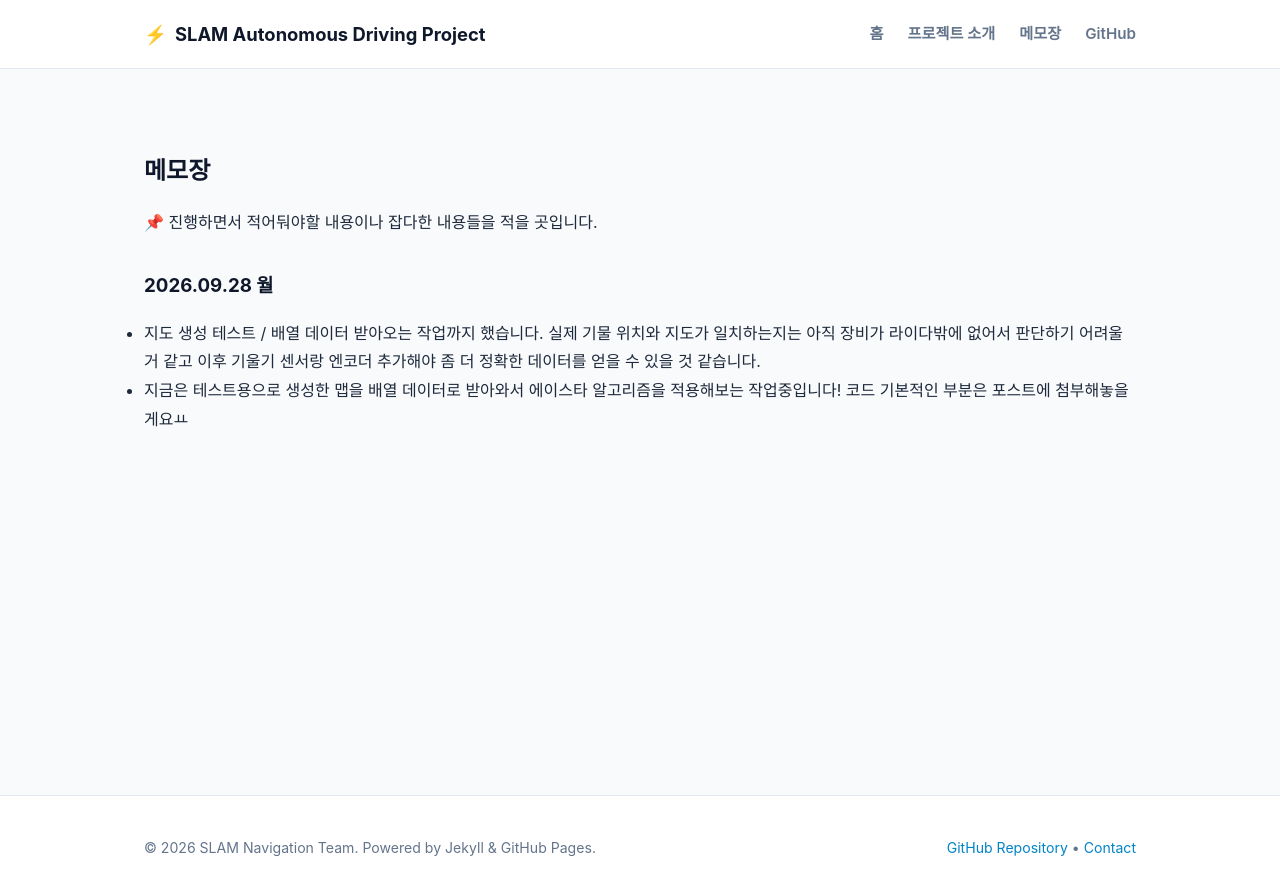
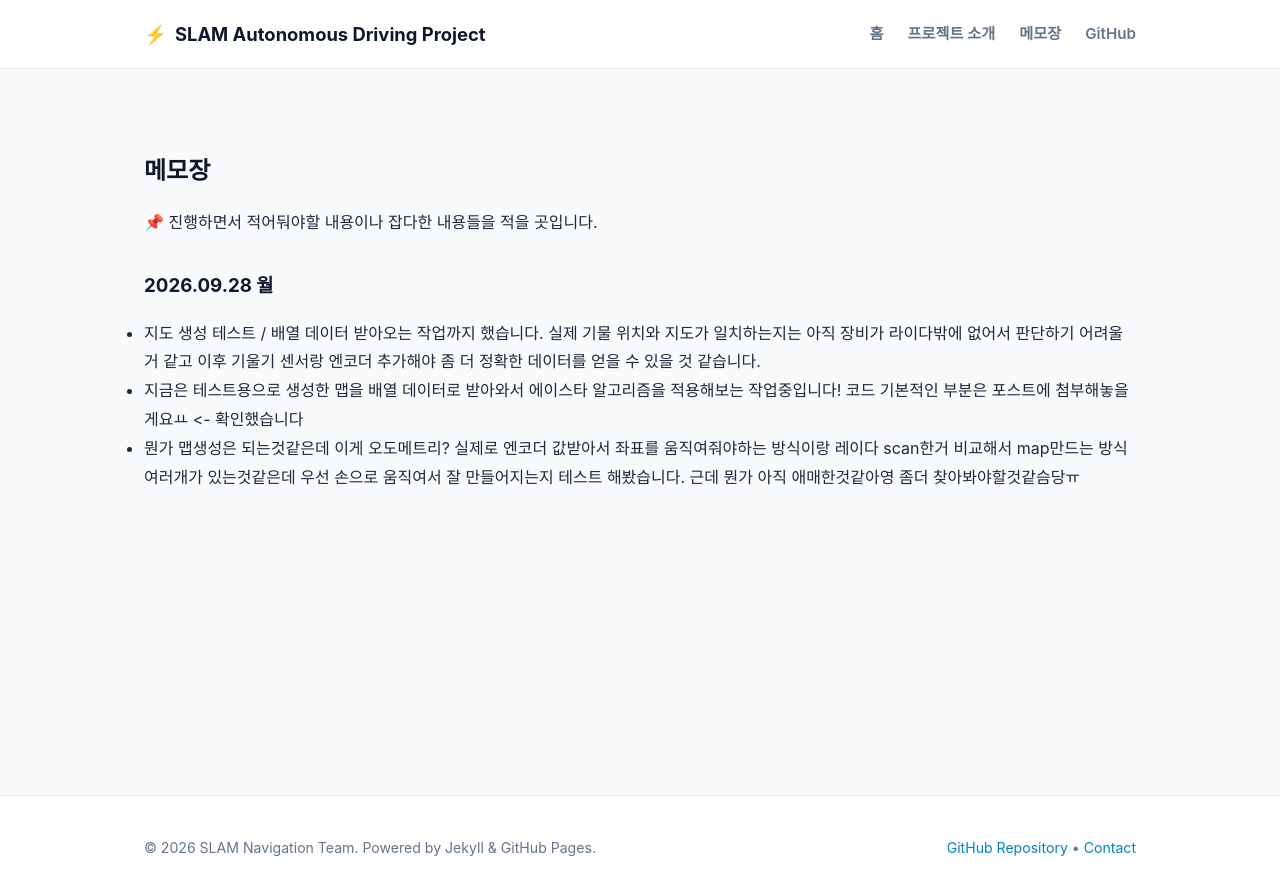
Before and after one commit to slam-navigation-project/slam-navigation-site, a Jekyll site: the page built from memo.md, in a window 1280 px wide. Shown: the top 895 px of the page. Built offline with Jekyll 4.4.1, drawn with Linux system fonts in a browser that asks for light colours; some web fonts are replaced.

Commit message:
no message

```diff
--- a/memo.md
+++ b/memo.md
@@ -8,4 +8,5 @@ permalink: /memo/
 
 ### **2026.09.28 월**<br />
 - 지도 생성 테스트 / 배열 데이터 받아오는 작업까지 했습니다. 실제 기물 위치와 지도가 일치하는지는 아직 장비가 라이다밖에 없어서 판단하기 어려울 거 같고 이후 기울기 센서랑 엔코더 추가해야 좀 더 정확한 데이터를 얻을 수 있을 것 같습니다. <br />
-- 지금은 테스트용으로 생성한 맵을 배열 데이터로 받아와서 에이스타 알고리즘을 적용해보는 작업중입니다! 코드 기본적인 부분은 포스트에 첨부해놓을게요ㅛ
+- 지금은 테스트용으로 생성한 맵을 배열 데이터로 받아와서 에이스타 알고리즘을 적용해보는 작업중입니다! 코드 기본적인 부분은 포스트에 첨부해놓을게요ㅛ <- 확인했습니다
+- 뭔가 맵생성은 되는것같은데 이게 오도메트리? 실제로 엔코더 값받아서 좌표를 움직여줘야하는 방식이랑 레이다 scan한거 비교해서 map만드는 방식 여러개가 있는것같은데 우선 손으로 움직여서 잘 만들어지는지 테스트 해봤습니다. 근데 뭔가 아직 애매한것같아영 좀더 찾아봐야할것같슴당ㅠ
```
Also changed, not shown: _posts/2026-09-28-laser-odometry-slam.md (+1 -1 lines), assets/img/posts/2026-09-28-slam-foxglove.png (deleted), assets/img/posts/2026-09-28/2026-09-28-slam-foxglove.png (added).
